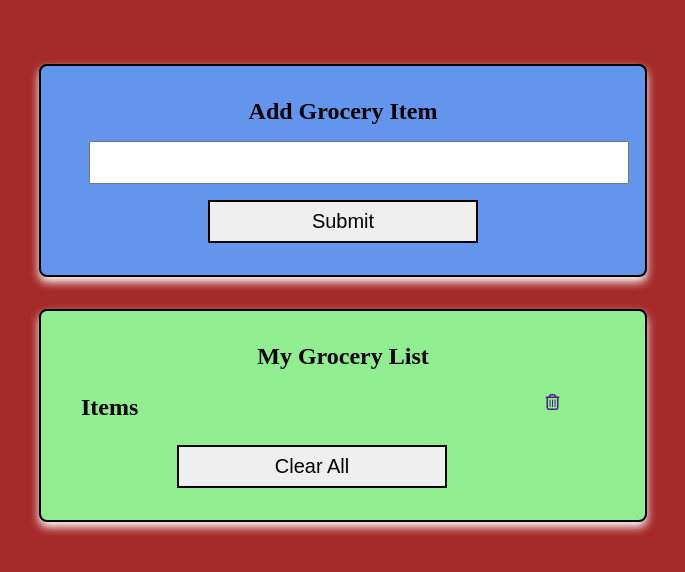
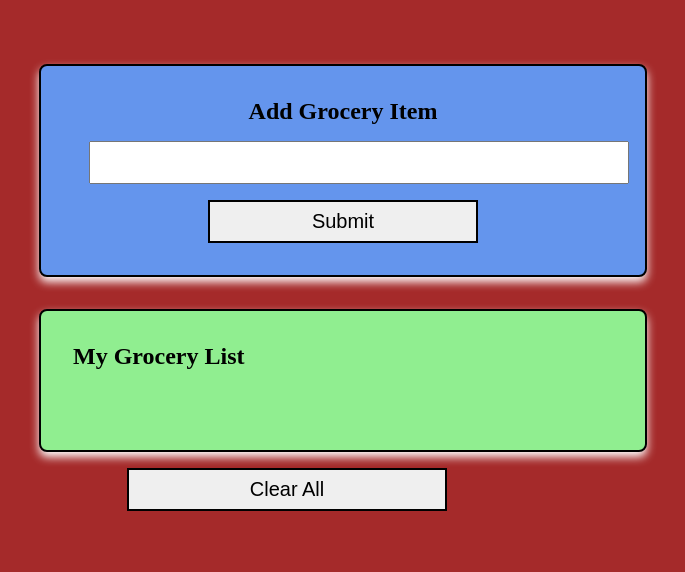
Before and after one commit to kaur2605/GroceryList, a plain HTML site: page index.html in a window 1280 px wide. Shown: the whole page, without its empty margins (297-982 px from the left). Drawn offline with Linux system fonts and the light colour scheme.

Commit message:
few changes

```diff
--- a/index.html
+++ b/index.html
@@ -13,21 +13,22 @@
       <h3 class="add-items">diplay msg</h3>
       <h2 class="additem">Add Grocery item</h2>
       <form>
-        <input type="additem" class="input-item" />
+        <input type="text" class="input-item" />
         <button class="submit">Submit</button>
       </form>
     </div>
 
     <div class="displayitem-container">
       <h3 class="display-items">diplay msg</h3>
-      <h2 class="additem">My Grocery List</h2>
 
-      <div class="Grocery-items">
-        <h2 class="items">Items</h2>
-        <a href="" class="gitem-link"> <i class="far fa-trash-alt"></i></a>
+      <h2 class="Grocery-item-title">My Grocery List</h2>
+      <div class="Grocery-list">
+        <div class="Grocery-items"></div>
+
       </div>
-      <button class="clear">Clear All</button>
     </div>
+
+    <button class="clear">Clear All</button>
 
     <script src="app.js"></script>
   </body>
```
